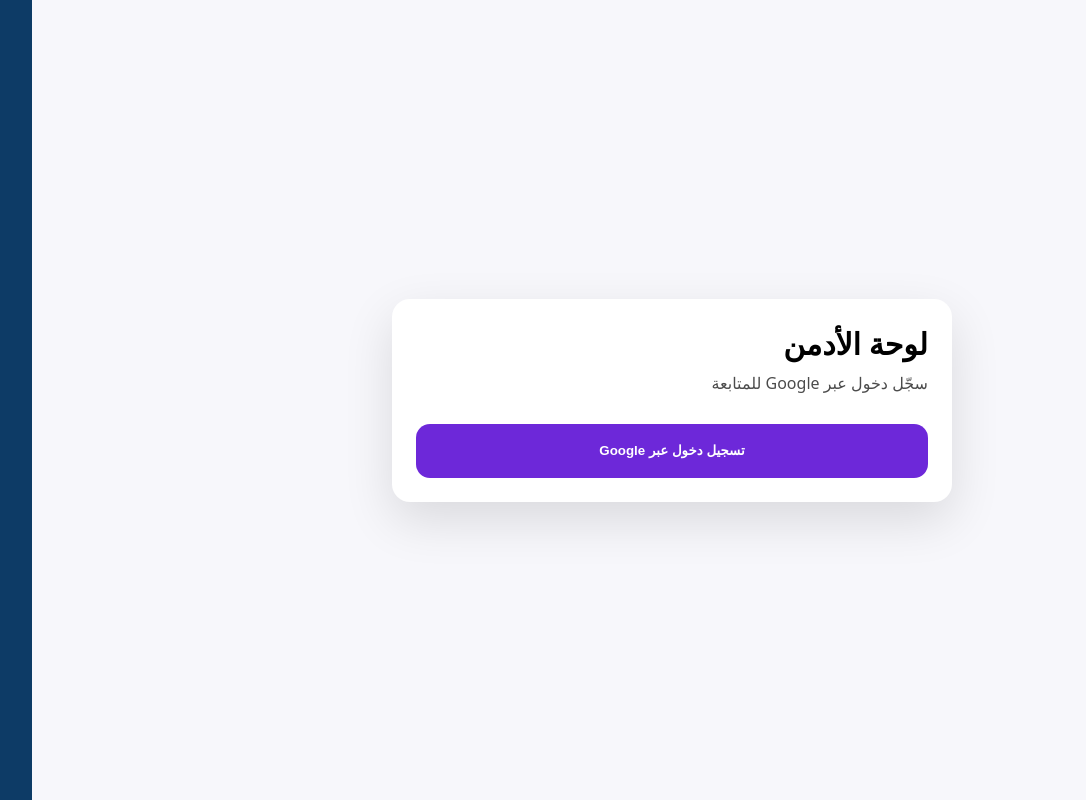
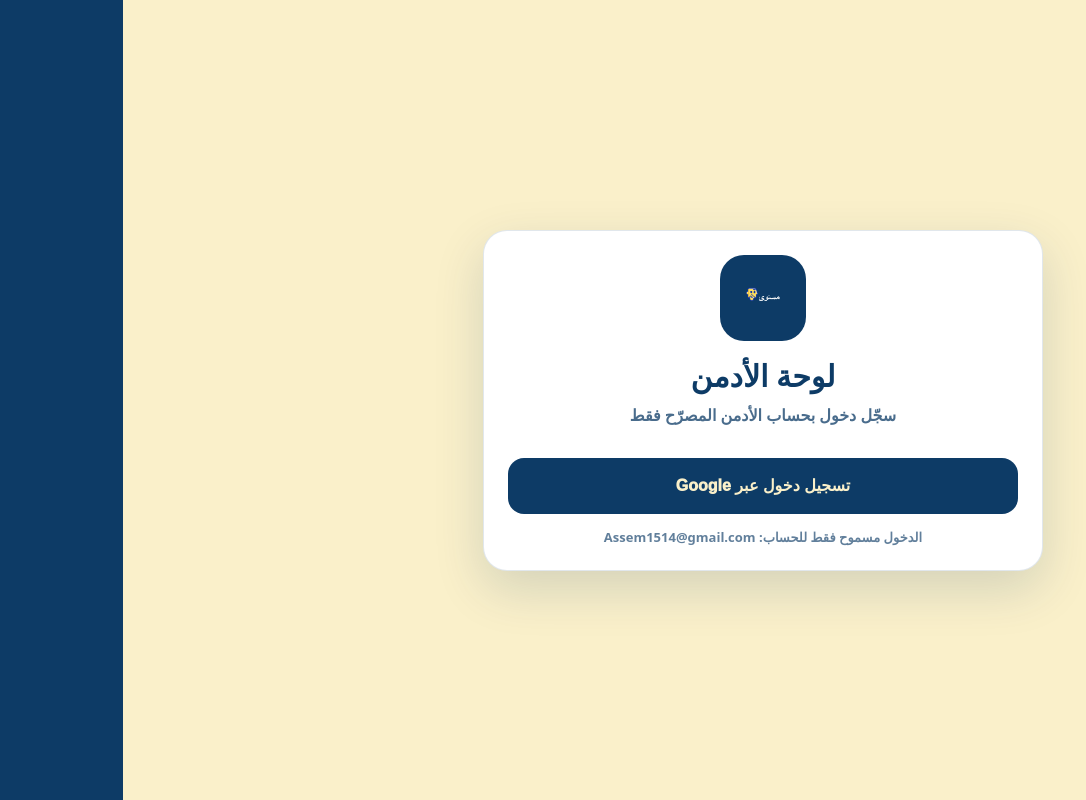
Before and after one commit to assem1514-jpg/assem-game, a Next.js app: page /admin/login in a window 1280 px wide. Shown: the whole page, without its empty margins (68-1154 px from the left). Built offline with nearby package versions, Linux system fonts and the light colour scheme; no server answers.

Commit message:
Protect admin dashboard with Google login

```diff
--- a/app/admin/login/page.tsx
+++ b/app/admin/login/page.tsx
@@ -3,68 +3,178 @@
 
 import { useEffect, useState } from "react";
 import { useRouter } from "next/navigation";
-import { GoogleAuthProvider, onAuthStateChanged, signInWithPopup } from "firebase/auth";
+import {
+  GoogleAuthProvider,
+  onAuthStateChanged,
+  signInWithPopup,
+  signOut,
+} from "firebase/auth";
 import { auth } from "@/lib/firebase";
+
+const ADMIN_EMAIL = "assem1514@gmail.com";
 
 export default function AdminLoginPage() {
   const router = useRouter();
   const [loading, setLoading] = useState(false);
+  const [checking, setChecking] = useState(true);
+  const [error, setError] = useState("");
 
-  // أي مستخدم مسجل دخول: دخله للداش بورد
   useEffect(() => {
-    const unsub = onAuthStateChanged(auth, (user) => {
-      if (user) router.replace("/admin");
+    const unsub = onAuthStateChanged(auth, async (user) => {
+      setChecking(false);
+
+      if (!user) return;
+
+      const email = (user.email || "").toLowerCase().trim();
+
+      if (email === ADMIN_EMAIL) {
+        router.replace("/admin");
+        return;
+      }
+
+      setError("هذا الحساب غير مصرح له بالدخول للوحة الأدمن.");
+      await signOut(auth);
     });
+
     return () => unsub();
   }, [router]);
 
   async function handleGoogleLogin() {
     setLoading(true);
+    setError("");
+
     try {
       const provider = new GoogleAuthProvider();
-      await signInWithPopup(auth, provider);
+      const result = await signInWithPopup(auth, provider);
+
+      const email = (result.user.email || "").toLowerCase().trim();
+
+      if (email !== ADMIN_EMAIL) {
+        await signOut(auth);
+        setError("هذا الحساب غير مصرح له بالدخول للوحة الأدمن.");
+        return;
+      }
+
       router.replace("/admin");
     } catch (e: any) {
-      alert(e?.message || "حدث خطأ في تسجيل الدخول");
+      setError(e?.message || "حدث خطأ في تسجيل الدخول");
     } finally {
       setLoading(false);
     }
   }
 
   return (
-    <div style={{ minHeight: "100vh", display: "grid", placeItems: "center" }}>
+    <main
+      style={{
+        minHeight: "100dvh",
+        display: "grid",
+        placeItems: "center",
+        padding: 16,
+        background: "#FAF0CA",
+        direction: "rtl",
+        color: "#0D3B66",
+      }}
+    >
       <div
         style={{
           width: "min(560px, 92vw)",
           background: "white",
-          borderRadius: 18,
+          borderRadius: 24,
           padding: 24,
-          boxShadow: "0 18px 50px rgba(0,0,0,.12)",
+          boxShadow: "0 18px 50px rgba(13,59,102,.16)",
+          border: "1px solid rgba(13,59,102,.12)",
         }}
       >
-        <h1 style={{ margin: 0, fontSize: 30 }}>لوحة الأدمن</h1>
-        <p style={{ opacity: 0.7, marginTop: 8 }}>
-          سجّل دخول عبر Google للمتابعة
+        <div
+          style={{
+            width: 86,
+            height: 86,
+            borderRadius: 24,
+            background: "#0D3B66",
+            margin: "0 auto 14px",
+            display: "grid",
+            placeItems: "center",
+            overflow: "hidden",
+          }}
+        >
+          {/* eslint-disable-next-line @next/next/no-img-element */}
+          <img
+            src="/logo.png"
+            alt="مستوى"
+            style={{
+              width: "82%",
+              height: "82%",
+              objectFit: "contain",
+            }}
+          />
+        </div>
+
+        <h1 style={{ margin: 0, fontSize: 30, fontWeight: 1000, textAlign: "center" }}>
+          لوحة الأدمن
+        </h1>
+
+        <p
+          style={{
+            opacity: 0.75,
+            marginTop: 8,
+            textAlign: "center",
+            fontWeight: 800,
+          }}
+        >
+          سجّل دخول بحساب الأدمن المصرّح فقط
         </p>
+
+        {error && (
+          <div
+            style={{
+              marginTop: 14,
+              padding: "12px 14px",
+              borderRadius: 14,
+              background: "rgba(220,38,38,.08)",
+              color: "#b91c1c",
+              fontWeight: 900,
+              textAlign: "center",
+            }}
+          >
+            {error}
+          </div>
+        )}
 
         <button
           onClick={handleGoogleLogin}
-          disabled={loading}
+          disabled={loading || checking}
           style={{
-            marginTop: 14,
+            marginTop: 16,
             width: "100%",
-            height: 54,
-            borderRadius: 14,
+            height: 56,
+            borderRadius: 16,
             border: "none",
-            background: "#6d28d9",
-            color: "white",
-            fontWeight: 900,
-            cursor: loading ? "not-allowed" : "pointer",
+            background: "#0D3B66",
+            color: "#FAF0CA",
+            fontWeight: 1000,
+            cursor: loading || checking ? "not-allowed" : "pointer",
+            fontSize: 16,
           }}
         >
-          {loading ? "جارٍ تسجيل الدخول..." : "تسجيل دخول عبر Google"}
+          {checking
+            ? "جارٍ التحقق..."
+            : loading
+              ? "جارٍ تسجيل الدخول..."
+              : "تسجيل دخول عبر Google"}
         </button>
+
+        <p
+          style={{
+            margin: "14px 0 0",
+            fontSize: 13,
+            opacity: 0.65,
+            textAlign: "center",
+            fontWeight: 800,
+          }}
+        >
+          الدخول مسموح فقط للحساب: Assem1514@gmail.com
+        </p>
       </div>
-    </div>
+    </main>
   );
 }
```
Also changed, not shown: app/admin/page.tsx (+142 -5 lines).
